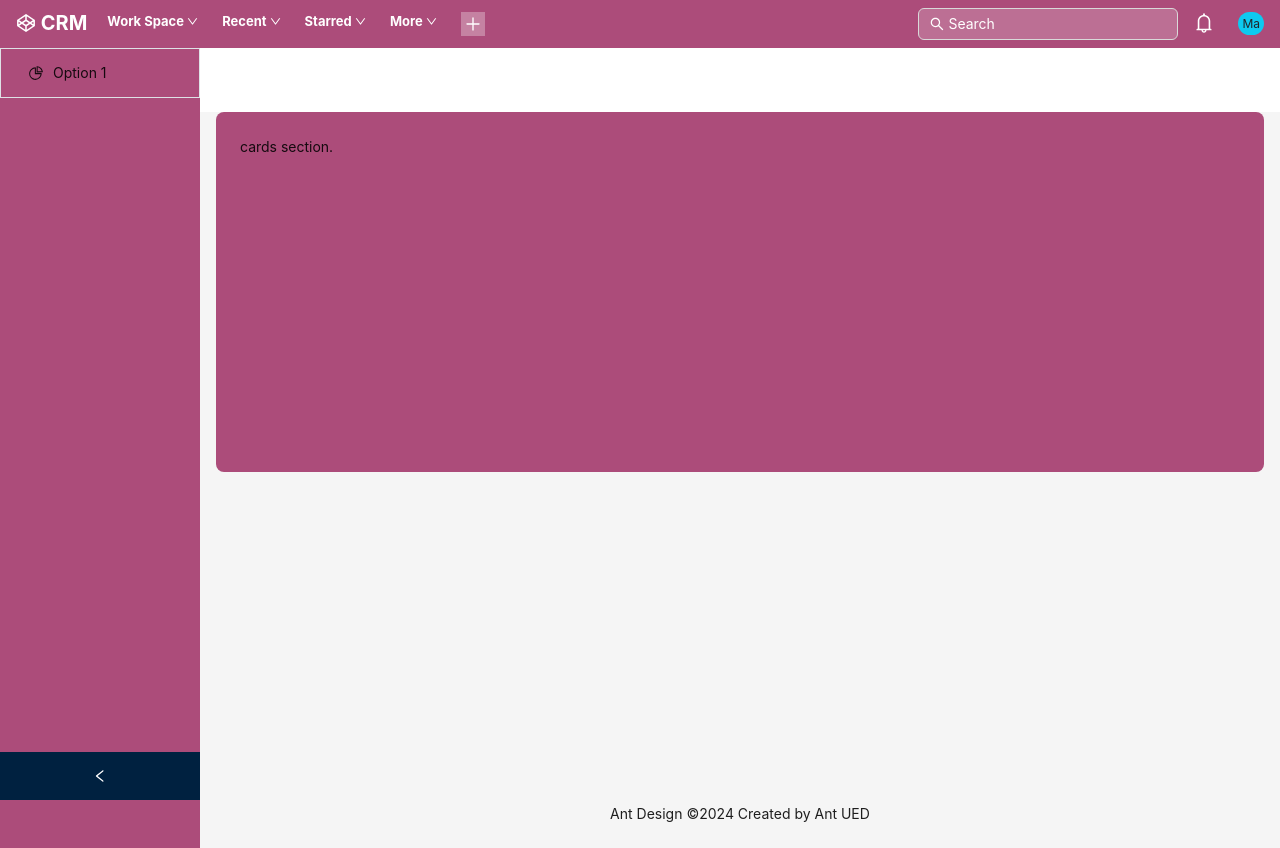
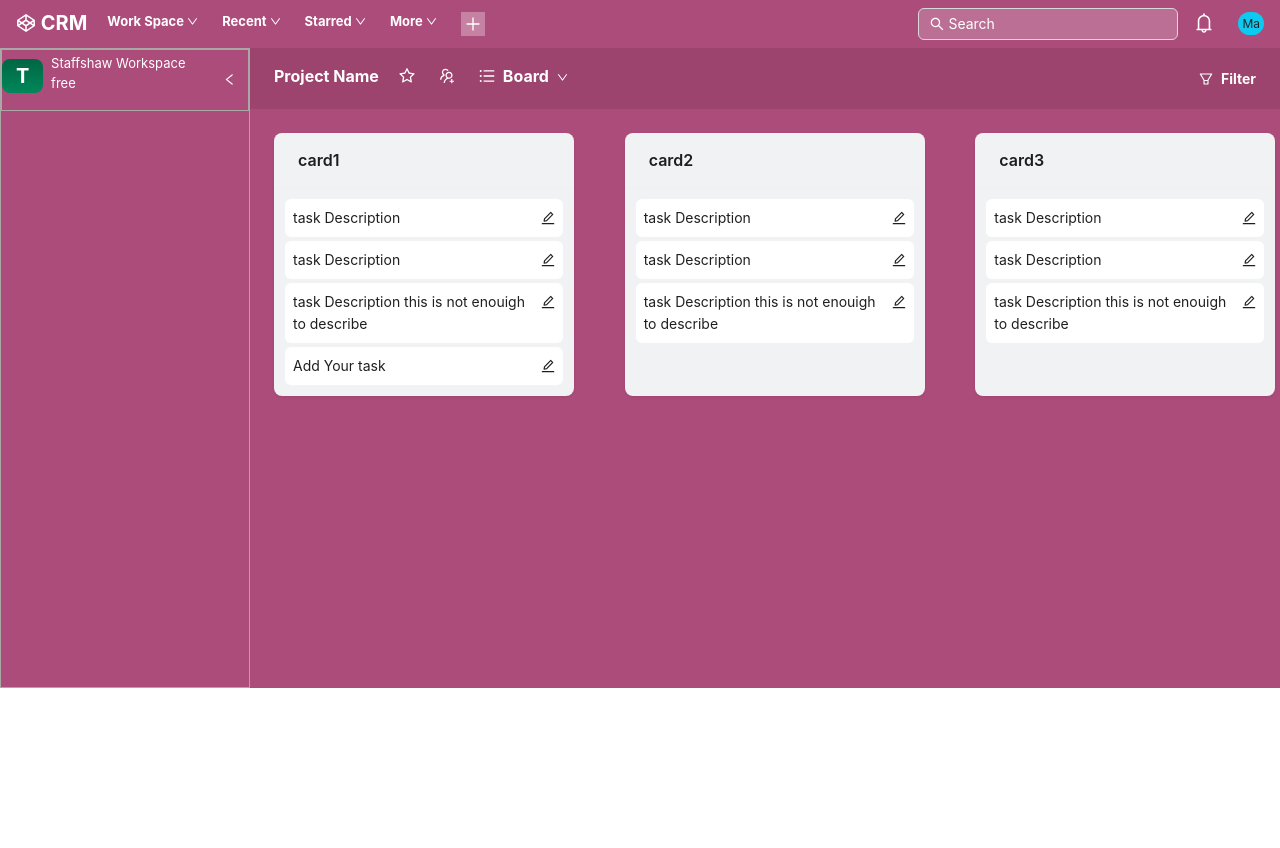
Before and after one commit to Saime-shahzad/staffshaw-crm, a React (Create React App) app: page / in a window 1280 px wide. After the commit the page ends 800 px from the top, so only its background shows below. Built offline with nearby package versions, Linux system fonts and the light colour scheme.

Commit message:
new component

```diff
--- a/src/pages/layout/Index.jsx
+++ b/src/pages/layout/Index.jsx
@@ -1,74 +1,108 @@
-import React, { useState } from 'react';
-import {
+import React, { useState } from "react";
 
-  PieChartOutlined,
+import { Layout } from "antd";
+import colors from "../../assets/colors/color";
+import "./Index.css";
+import icons from "../../assets/icons";
+import { CardsSection } from "../../components/cardsSection/CardsSection";
+import Popup from "../../assets/select/Popup";
+import { FilterComp } from "../../assets/others/Others";
 
-} from '@ant-design/icons';
-import { Layout, Menu, theme } from 'antd';
-import colors from '../../assets/colors/color';
-import './Index.css'
+const {Content, Sider } = Layout;
 
-
-const { Header, Content, Footer, Sider } = Layout;
-function getItem(label, key, icon, children) {
-  return {
-    key,
-    icon,
-    children,
-    label,
-  };
-}
-const items = [
-  getItem('Option 1', '1', <PieChartOutlined />),
-
-];
 const Index = () => {
   const [collapsed, setCollapsed] = useState(false);
-  const {
-    token: { colorBgContainer, borderRadiusLG },
-  } = theme.useToken();
+
   return (
     <Layout
       style={{
-        minHeight: '100vh',
-        backgroundColor:colors.theme
+        minHeight: "80vh",
+        backgroundColor: colors.theme,
       }}
     >
-      <Sider  collapsible collapsed={collapsed} onCollapse={(value) => setCollapsed(value)}>
+      <Sider width={!collapsed ? "250" : "20"} collapsed={collapsed} className="borderClass">
         <div className="demo-logo-vertical" />
-        <Menu theme={colors.theme} className='border ' defaultSe lectedKeys={['1']} mode="inline" items={items} />
+        <div className="sidebar-options  ">
+          {!collapsed ? (
+            <div className="menueClass d-flex ">
+              <div class="BVceZHOoUszsgw r6KV0yEdmnh3Op">T</div>
+
+              <div className=" text-white text-class  my-1 px-2 d-flex ">
+                Staffshaw Workspace <br />
+                free
+                <div
+                  className="m-1 my-3 cursor-pointer"
+                  onClick={(value) => setCollapsed(value)}
+                >
+                  {icons.sidebarclose}
+                </div>
+              </div>
+            </div>
+          ) : (
+            <div
+              className="m-1  my-3 d-flex position-relative justify-content-end  text-white cursor-pointer"
+              style={{ cursor: "pointer", left: "10px" }}
+              onClick={(value) => setCollapsed(!value)}
+            >
+              {icons.sidebarOpen}
+            </div>
+          )}
+        </div>
       </Sider>
       <Layout>
-        <Header
+        <div
           style={{
-            padding: 0,
-            background: colorBgContainer,
-          }}
-        />
-        <Content
-          style={{
-            margin: '0 16px',
+            padding: 16,
+
+            color: "white",
+            background: colors.darkTheme,
           }}
         >
+          <div className="headesss d-flex justify-content-between">
+            <div className="fs-6 fw-bolder ">
+              <span className="p-2 styleButton">Project Name</span>
+              <span className=" mx-1 p-2 text-white styleButton">
+                {icons.starIcon}
+              </span>
+              <span className=" mx-1 p-2 text-white styleButton">
+                {icons.peopleGroupIcon}
+              </span>
+              <span className=" mx-1 text-white p-2 rounded-1   styleButton">
+                <span>
+                  {icons.listIcon}
+                  <span className="mx-2">Board</span>
+                  <span>{icons.downIcon}</span>
+                </span>
+              </span>
+            </div>
+            <div className="filter-Section">
+          <div className="filterBox text-white d-flex p-1 px-2 justify-content-between   styleButton"  >
+            <div className="filterIcon mx-2 ">
+                    <Popup title="Filters" className='text-white bg-body p-0 bg-transparent border-0' icon={icons.filterIcon} component={<FilterComp  icon={icons.peopleGroupIcon} />} />
+            </div>
+            <div className="filterTittle fw-bolder">
+              Filter
+            </div>
+          </div>
 
+
+            </div>
+          </div>{" "}
+        </div>
+        <Content
+         style={{backgroundColor:colors.theme, width:"auto" , overflow:"auto"}}
+        >
           <div
             style={{
               padding: 24,
-              minHeight: 360,
+              minHeight: 433,
+              width:"1400px",
               background: colors.theme,
-              borderRadius: borderRadiusLG,
             }}
           >
-        cards section.
+            <CardsSection />
           </div>
         </Content>
-        <Footer
-          style={{
-            textAlign: 'center',
-          }}
-        >
-          Ant Design ©{new Date().getFullYear()} Created by Ant UED
-        </Footer>
       </Layout>
     </Layout>
   );
```
